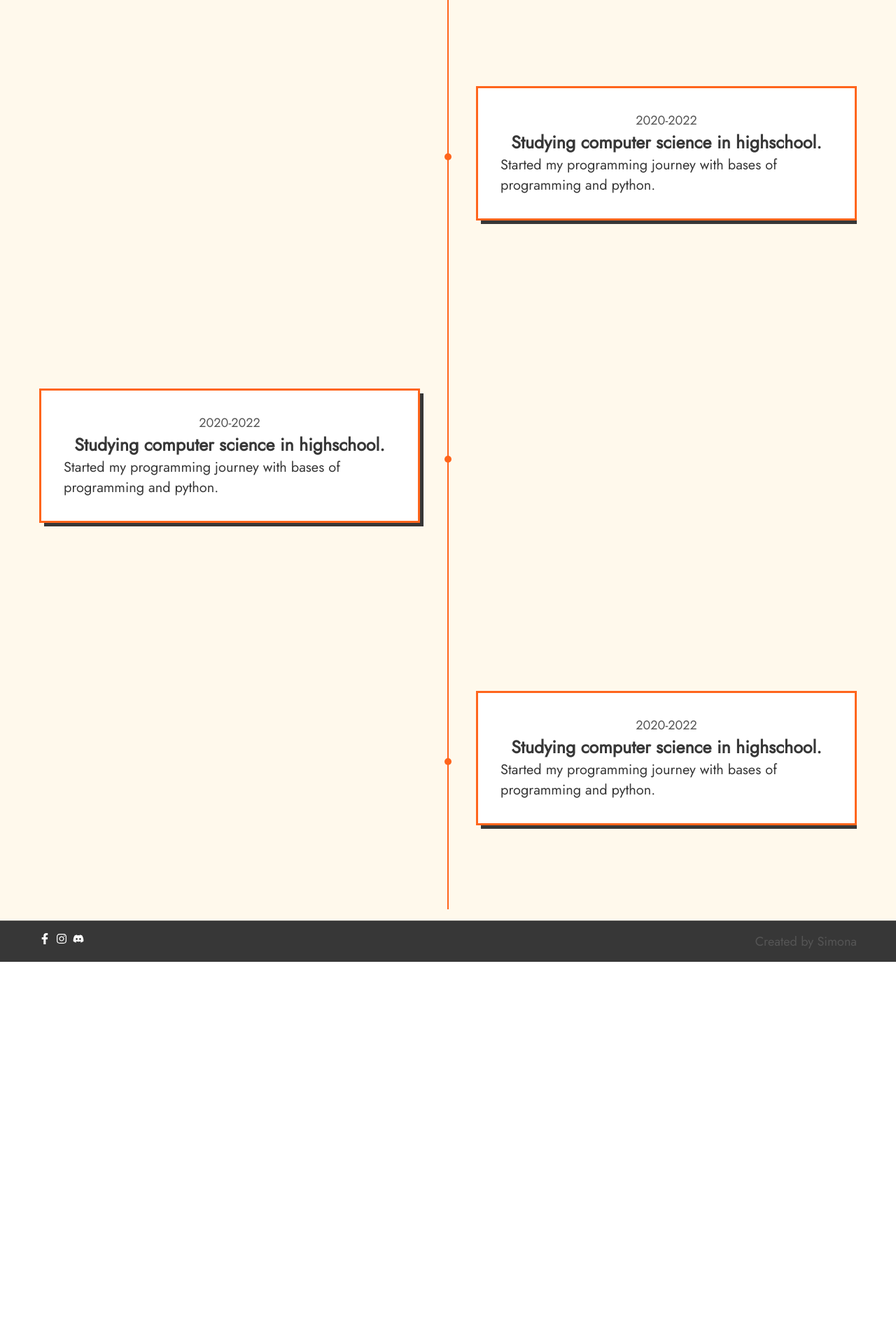
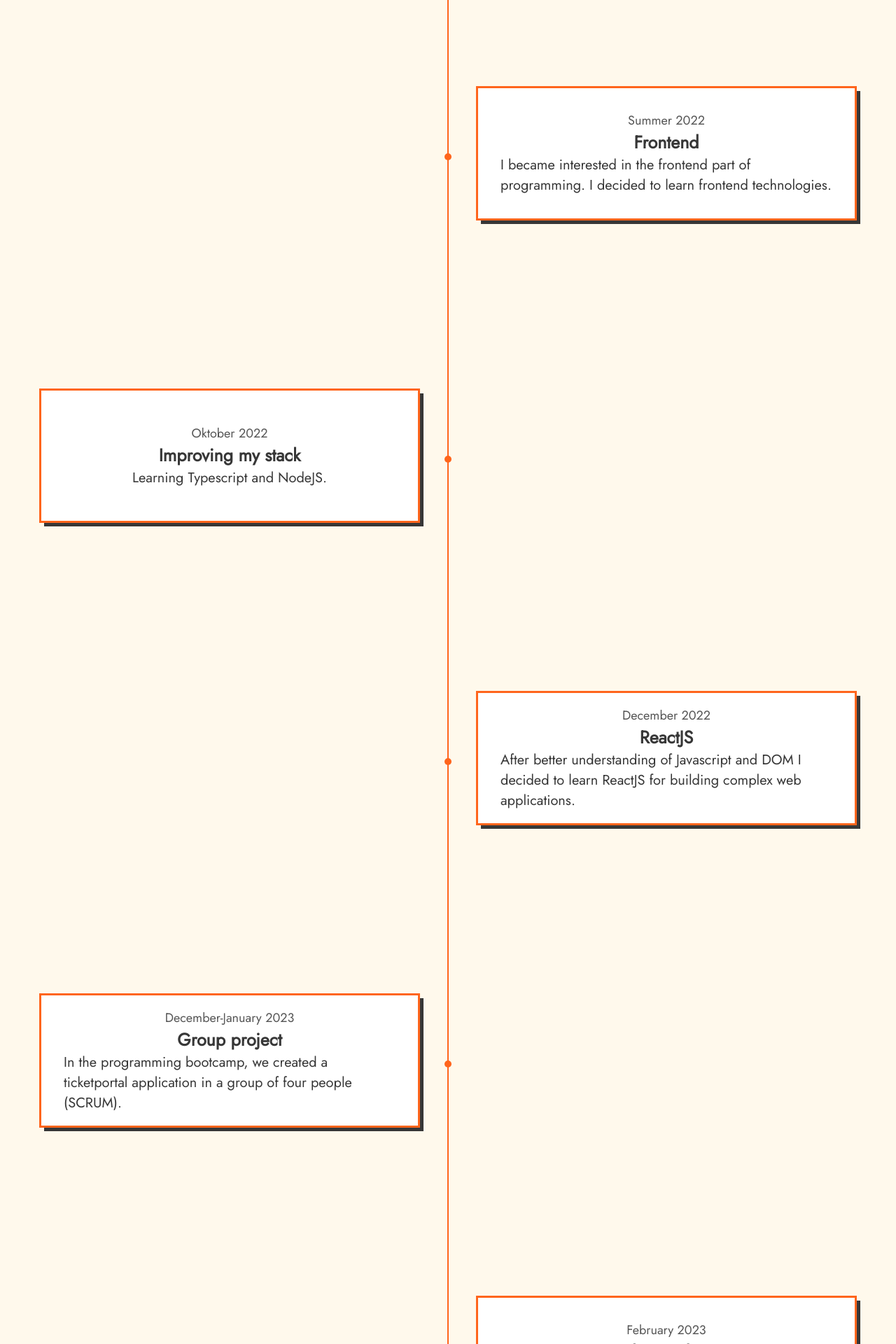
Before and after one commit to simz14/NEXTJS-portfolio, a Next.js app: page /timeline in a window 1280 px wide. Shown: the part 740-2660 px from the top of the page at 70% size. Before the commit the page ends 2114 px from the top, so only its background shows below. Built offline with nearby package versions, Linux system fonts and the light colour scheme.

Commit message:
fix-header,timeline text,href

```diff
--- a/app/timeline/components/TimelineBoxLeft.jsx
+++ b/app/timeline/components/TimelineBoxLeft.jsx
@@ -5,6 +5,9 @@ const TimelineBoxLeft = ({
   classnameBox,
   classnameline,
   classnameDot,
+  date,
+  title,
+  description,
 }) => {
   return (
     <div className={classnameWrapper}>
@@ -31,11 +34,9 @@ const TimelineBoxLeft = ({
         viewport={{ once: true }}
         className={classnameBox}
       >
-        <p>2020-2022</p>
-        <h1>Studying computer science in highschool.</h1>
-        <h2>
-          Started my programming journey with bases of programming and python.
-        </h2>
+        <p>{date}</p>
+        <h1>{title}</h1>
+        <h2>{description}</h2>
       </motion.div>
     </div>
   );
--- a/app/timeline/components/TimelineBoxRight.jsx
+++ b/app/timeline/components/TimelineBoxRight.jsx
@@ -5,6 +5,9 @@ const TimelineBoxRight = ({
   classnameBox,
   classnameline,
   classnameDot,
+  date,
+  title,
+  description,
 }) => {
   return (
     <div className={classnameWrapper}>
@@ -31,11 +34,9 @@ const TimelineBoxRight = ({
         viewport={{ once: true }}
         className={classnameBox}
       >
-        <p>2020-2022</p>
-        <h1>Studying computer science in highschool.</h1>
-        <h2>
-          Started my programming journey with bases of programming and python.
-        </h2>
+        <p>{date}</p>
+        <h1>{title}</h1>
+        <h2>{description}</h2>
       </motion.div>
     </div>
   );
--- a/app/timeline/sections/TimelineSection/TimelineSection.jsx
+++ b/app/timeline/sections/TimelineSection/TimelineSection.jsx
@@ -10,29 +10,90 @@ const TimelineSection = () => {
     <div className={styles.bcg}>
       <Container>
         <div className={styles.wrapper}>
+          <TimelineBoxRight
+            classnameWrapper={styles.boxWrapper}
+            classnameBox={styles.box}
+            classnameline={styles.line}
+            classnameDot={styles.dot}
+            date={"2020-2022"}
+            title={"Studying informatics in highschool."}
+            description={
+              "I started my programming journey with bases of programming and python."
+            }
+          />
           <TimelineBoxLeft
             classnameWrapper={styles.boxWrapper}
             classnameBox={styles.box}
             classnameline={styles.line}
             classnameDot={styles.dot}
+            date={"Summer 2022"}
+            title={"Frontend"}
+            description={
+              "I became interested in the frontend part of programming. I decided to learn frontend technologies."
+            }
           />
           <TimelineBoxRight
             classnameWrapper={styles.boxWrapper}
             classnameBox={styles.box}
             classnameline={styles.line}
             classnameDot={styles.dot}
+            date={"Oktober 2022"}
+            title={"Improving my stack"}
+            description={"Learning Typescript and NodeJS."}
           />
           <TimelineBoxLeft
             classnameWrapper={styles.boxWrapper}
             classnameBox={styles.box}
             classnameline={styles.line}
             classnameDot={styles.dot}
+            date={"December 2022"}
+            title={"ReactJS"}
+            description={
+              "After better understanding of Javascript and DOM I decided to learn ReactJS for building complex web applications."
+            }
+          />
+
+          <TimelineBoxRight
+            classnameWrapper={styles.boxWrapper}
+            classnameBox={styles.box}
+            classnameline={styles.line}
+            classnameDot={styles.dot}
+            date={"December-January 2023"}
+            title={"Group project"}
+            description={
+              "In the programming bootcamp, we created a ticketportal application in a group of four people (SCRUM)."
+            }
+          />
+          <TimelineBoxLeft
+            classnameWrapper={styles.boxWrapper}
+            classnameBox={styles.box}
+            classnameline={styles.line}
+            classnameDot={styles.dot}
+            date={"February 2023"}
+            title={"Complex applications"}
+            description={
+              "After learning important concepts of React, I started to work on bigger and more complex applications."
+            }
           />
           <TimelineBoxRight
             classnameWrapper={styles.boxWrapper}
             classnameBox={styles.box}
             classnameline={styles.line}
             classnameDot={styles.dot}
+            date={"April 2023"}
+            title={"Improving portfolio with NextJs"}
+            description={
+              "After few months of making projects in React, I decided to learn NextJS and concepts of SSR and server components in React."
+            }
+          />
+          <TimelineBoxLeft
+            classnameWrapper={styles.boxWrapper}
+            classnameBox={styles.box}
+            classnameline={styles.line}
+            classnameDot={styles.dot}
+            date={"Present"}
+            title={"Practicing and looking for a job opportunity"}
+            description={"Buildinig projects in NextJs."}
           />
         </div>
       </Container>
--- a/app/timeline/sections/TimelineSection/TimelineSection.module.scss
+++ b/app/timeline/sections/TimelineSection/TimelineSection.module.scss
@@ -28,7 +28,6 @@
   grid-template-columns: 1fr 1fr;
   gap: 5rem;
   position: relative;
-  overflow: hidden;
   height: 27rem;
   align-items: center;
   @media (max-width: 1000px) {
@@ -61,6 +60,7 @@
   }
   @media (max-width: 1000px) {
     height: 15rem;
+    width: 100%;
   }
 }
 .line {
--- a/app/utils/Footer/Footer.jsx
+++ b/app/utils/Footer/Footer.jsx
@@ -9,13 +9,13 @@ const Footer = () => {
       <Container>
         <div className={styles.contentWrapper}>
           <div className={styles.links}>
-            <a href="https://www.facebook.com/simona.zozulakova">
+            <a target="blank" href="https://www.facebook.com/simona.zozulakova">
               <FaFacebookF />
             </a>
-            <a href="https://www.instagram.com/simaz14/">
+            <a target="blank" href="https://www.instagram.com/simaz14/">
               <FaInstagram />
             </a>
-            <a href=" https://bit.ly/3JhfA7y">
+            <a target="blank" href=" https://bit.ly/3JhfA7y">
               <FaDiscord />
             </a>
           </div>
--- a/app/utils/Header/Header.jsx
+++ b/app/utils/Header/Header.jsx
@@ -1,6 +1,6 @@
 "use client";
 
-import React from "react";
+import React, { useEffect, useState } from "react";
 import Container from "../../components/Container/Container";
 //import { BsGithub, BsLinkedin } from "react-icons/bs";
 import ButtonExtra from "../../components/ButtonExtra/ButtonExtra";
@@ -8,8 +8,30 @@ import styles from "./Header.module.scss";
 import Link from "next/link";
 
 const Header = () => {
+  const [headerBcg, setHeaderBcg] = useState(false);
+
+  const onScroll = () => {
+    const { pageYOffset } = window;
+    setHeaderBcg(pageYOffset);
+  };
+
+  useEffect(() => {
+    window.addEventListener("scroll", onScroll);
+    return () => {
+      window.removeEventListener("scroll", onScroll);
+    };
+  }, []);
+
+  console.log(headerBcg);
   return (
-    <div className={styles.header}>
+    <div
+      style={{
+        backgroundColor: headerBcg > 30 ? "white" : "transparent",
+        boxShadow:
+          headerBcg > 30 ? "0 0.125rem 0.25rem rgba(55, 55, 55, .075)" : "none",
+      }}
+      className={styles.header}
+    >
       <Container>
         <nav className={styles.contentWrapper}>
           <div className={styles.home}>
@@ -27,7 +49,7 @@ const Header = () => {
             </div>
             <div className={`${styles.hide} ${styles.line}`}>
               <Link href="#portfolio">
-                <span>PORTFOLIO</span>
+                <span>PROJECTS</span>
               </Link>
             </div>
             <div className={`${styles.hide} ${styles.line}`}>
@@ -39,7 +61,7 @@ const Header = () => {
           <div className={styles.buttons}>
             <ButtonExtra>
               <Link href="/timeline">
-                <span>TIMELINE</span>
+                <span>MY JOURNEY</span>
               </Link>
             </ButtonExtra>
 
--- a/app/utils/Header/Header.module.scss
+++ b/app/utils/Header/Header.module.scss
@@ -3,6 +3,7 @@
   top: 0;
   z-index: 9999;
   width: 100%;
+  transition: 0.2s ease;
 }
 
 .contentWrapper {
--- a/app/utils/Sections/Home/ContactSection/ContactSection.jsx
+++ b/app/utils/Sections/Home/ContactSection/ContactSection.jsx
@@ -10,6 +10,9 @@ const ContactSection = () => {
       <Container>
         <div className={styles.contentWrapper}>
           <h1 className={styles.title}>CONTACT ME</h1>
+          <h2 className={styles.info}>
+            ! The service is currently unavailable !
+          </h2>
           <div className={styles.content}>
             <ContactForm />
             <div className={styles.contacts}>
--- a/app/utils/Sections/Home/ContactSection/ContactSection.module.scss
+++ b/app/utils/Sections/Home/ContactSection/ContactSection.module.scss
@@ -8,6 +8,10 @@
 }
 .title {
   color: #ff651c;
+}
+.info {
+  color: #ff651c;
+  text-decoration: underline;
 }
 
 .content {
@@ -47,6 +51,7 @@
   display: flex;
   align-items: flex-start;
   gap: 1rem;
+  align-items: center;
   h4 {
     color: white;
   }
--- a/app/utils/Sections/Home/ProjectsSection/ProjectsSection.jsx
+++ b/app/utils/Sections/Home/ProjectsSection/ProjectsSection.jsx
@@ -83,7 +83,7 @@ const ProjectsSection = ({ doggyboardData, happyTailsData, greenBayData }) => {
               />
             </motion.div>
             <ButtonExtra>
-              <a href="https://github.com/simz14">
+              <a target="blank" href="https://github.com/simz14">
                 <h2>See more</h2>
               </a>
             </ButtonExtra>
--- a/app/utils/Sections/Home/SkillsSection/SkillsSection.jsx
+++ b/app/utils/Sections/Home/SkillsSection/SkillsSection.jsx
@@ -102,6 +102,9 @@ const SkillsSection = () => {
         <div className={styles.child}>
           <h5>SWEET ALERT</h5>
         </div>
+        <div className={styles.child}>
+          <h5>JIRA</h5>
+        </div>
       </Tools>
     </div>
   );
```
